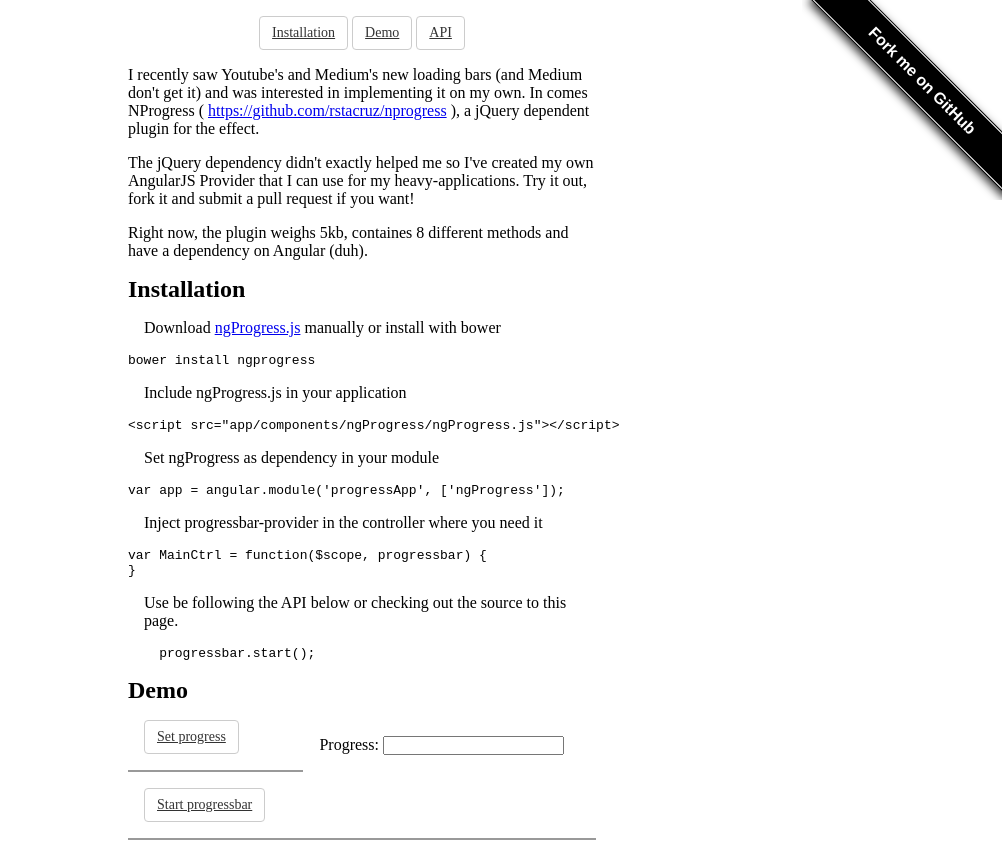
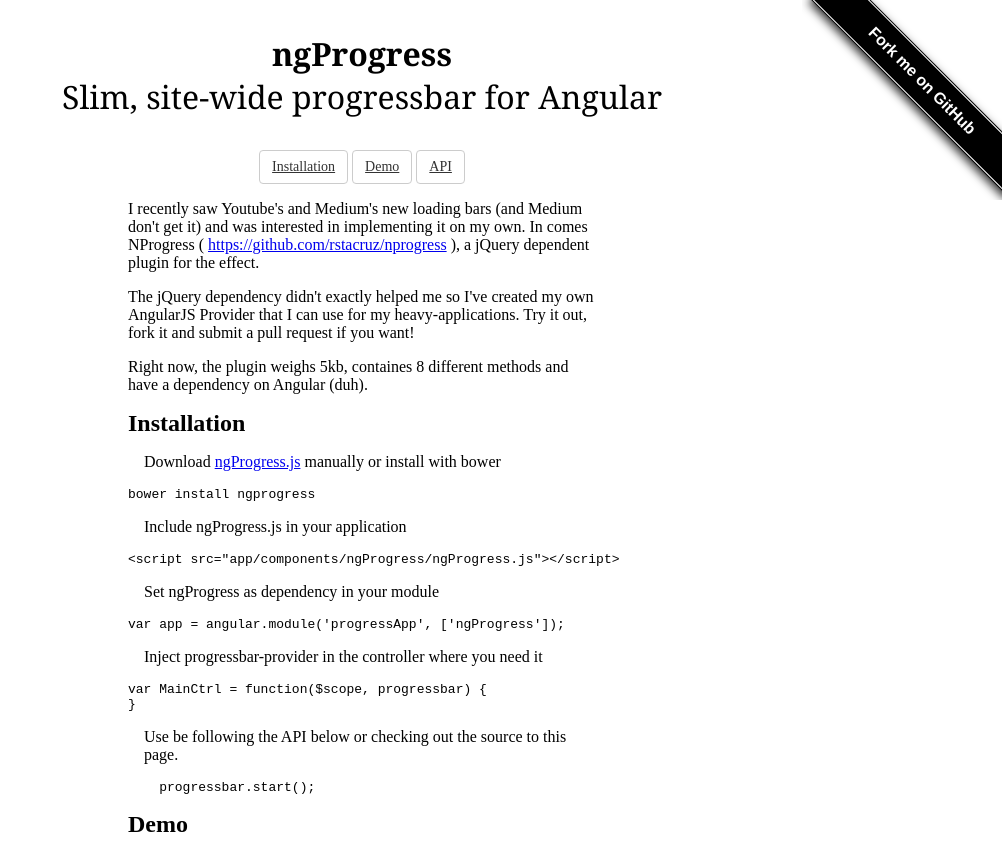
Before and after one commit to victorb/ngProgress, a website: page index.html in a window 1280 px wide. Shown: the top 843 px of the page, without its empty margins (278-1280 px from the left). Drawn offline with nearby package versions, Linux system fonts and the light colour scheme.

Commit message:
Add title with name

```diff
--- a/index.html
+++ b/index.html
@@ -5,6 +5,12 @@
          * {
             margin: 0px;
             padding: 0px;
+         }
+
+         #title {
+            font-family: Georgia;
+            text-align: center;
+            font-size: 2em;
          }
 
          p {
@@ -60,6 +66,11 @@
 </head>
 <body ng-controller="MainCtrl">
 <style>#forkongithub a{background:#000;color:#fff;text-decoration:none;font-family:arial, sans-serif;text-align:center;font-weight:bold;padding:5px 40px;font-size:1rem;line-height:2rem;position:relative;transition:0.5s;}#forkongithub a:hover{background:#060;color:#fff;}#forkongithub a::before,#forkongithub a::after{content:"";width:100%;display:block;position:absolute;top:1px;left:0;height:1px;background:#fff;}#forkongithub a::after{bottom:1px;top:auto;}@media screen and (min-width:800px){#forkongithub{position:absolute;display:block;top:0;right:0;width:200px;overflow:hidden;height:200px;}#forkongithub a{width:200px;position:absolute;top:60px;right:-60px;transform:rotate(45deg);-webkit-transform:rotate(45deg);box-shadow:4px 4px 10px rgba(0,0,0,0.8);}}</style><span id="forkongithub"><a href="https://github.com/victorbjelkholm/ngprogress" target="_blank">Fork me on GitHub</a></span>
+    <div id="title">
+        <strong>ngProgress</strong>
+        <br>
+        Slim, site-wide progressbar for Angular
+    </div>
     <div class="container" ng-show="show">
         <div id="header">
             <center>
```
